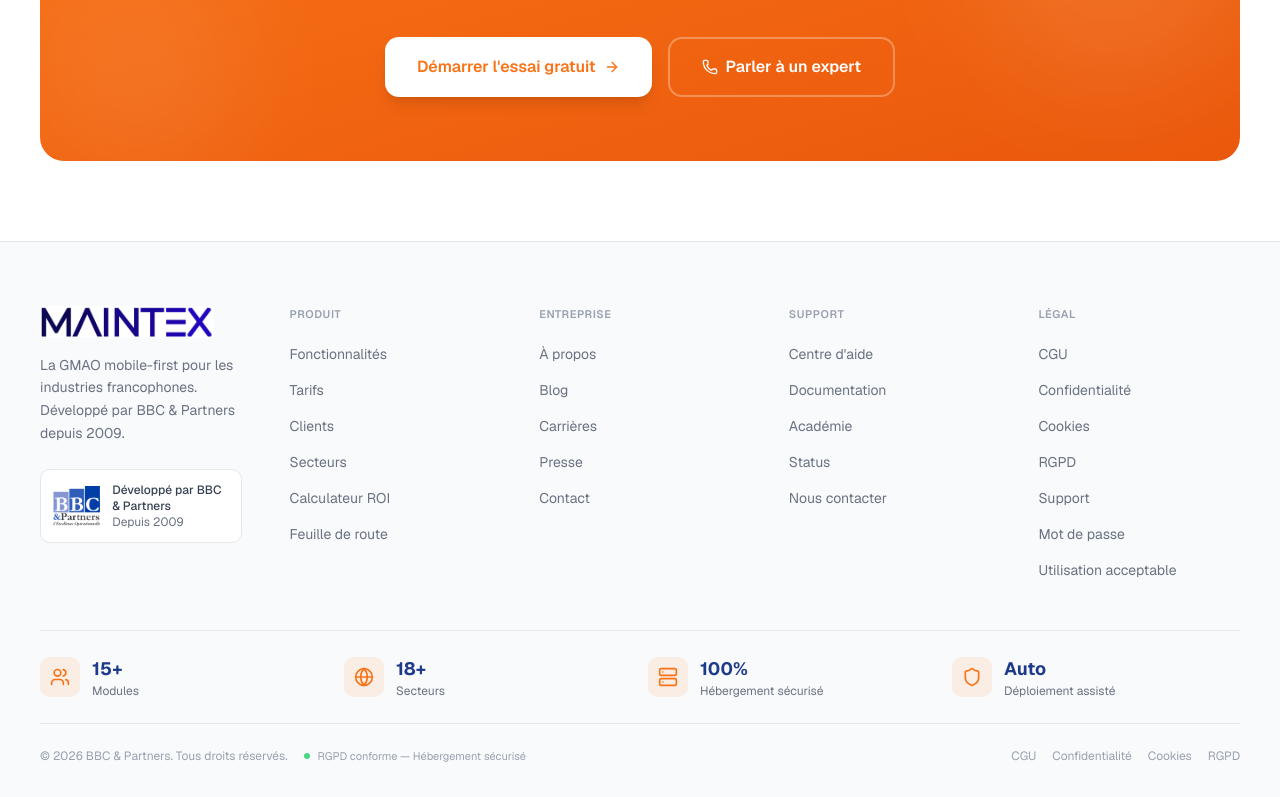
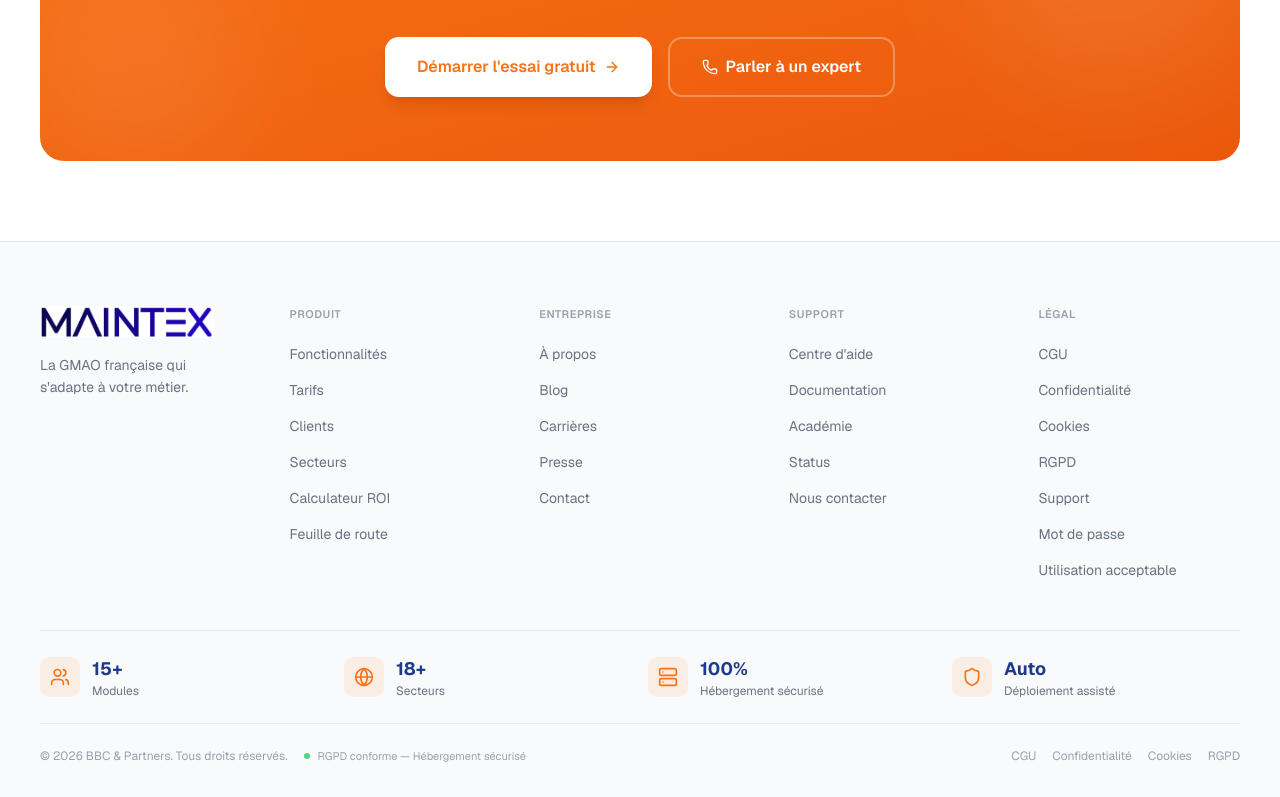
Before and after one commit to barryab12/site-maintex-koro, a Next.js app: page /tarifs in a window 1280 px wide. Shown: the part 4040-4837 px from the top of the page. Built offline with nearby package versions, Linux system fonts and the light colour scheme.

Commit message:
83f3f222-fec3-4fa3-b194-c7d1ea9ac697

```diff
--- a/src/app/page.tsx
+++ b/src/app/page.tsx
@@ -85,7 +85,7 @@ export default function HomePage() {
               {/* Badge */}
               <div className="inline-flex items-center gap-2 px-4 py-2 rounded-full bg-[#F97316]/10 border border-[#F97316]/20 text-[#1E3A8A] mb-6">
                 <MapPin className="w-4 h-4 text-[#F97316]" />
-                <span className="text-sm font-semibold">La GMAO évolutive</span>
+                <span className="text-sm font-semibold">La GMAO française qui s'adapte à votre métier.</span>
               </div>
 
               {/* Headline */}
--- a/src/components/site-footer.tsx
+++ b/src/components/site-footer.tsx
@@ -14,15 +14,8 @@ export function SiteFooter() {
               className="h-8 mb-4"
             />
             <p className="text-sm text-gray-500 leading-relaxed mb-6">
-              La GMAO mobile-first pour les industries francophones. Développé par BBC & Partners depuis 2009.
+              La GMAO française qui s'adapte à votre métier.
             </p>
-            <div className="flex items-center gap-3 p-3 bg-white border border-gray-200 rounded-lg">
-              <img src="/upload/logo-bbc.png" alt="BBC & Partners" className="h-10 w-auto" />
-              <div className="flex flex-col">
-                <span className="text-xs font-medium text-gray-700">Développé par BBC & Partners</span>
-                <span className="text-xs text-gray-500">Depuis 2009</span>
-              </div>
-            </div>
           </div>
 
           {/* Produit */}
```
